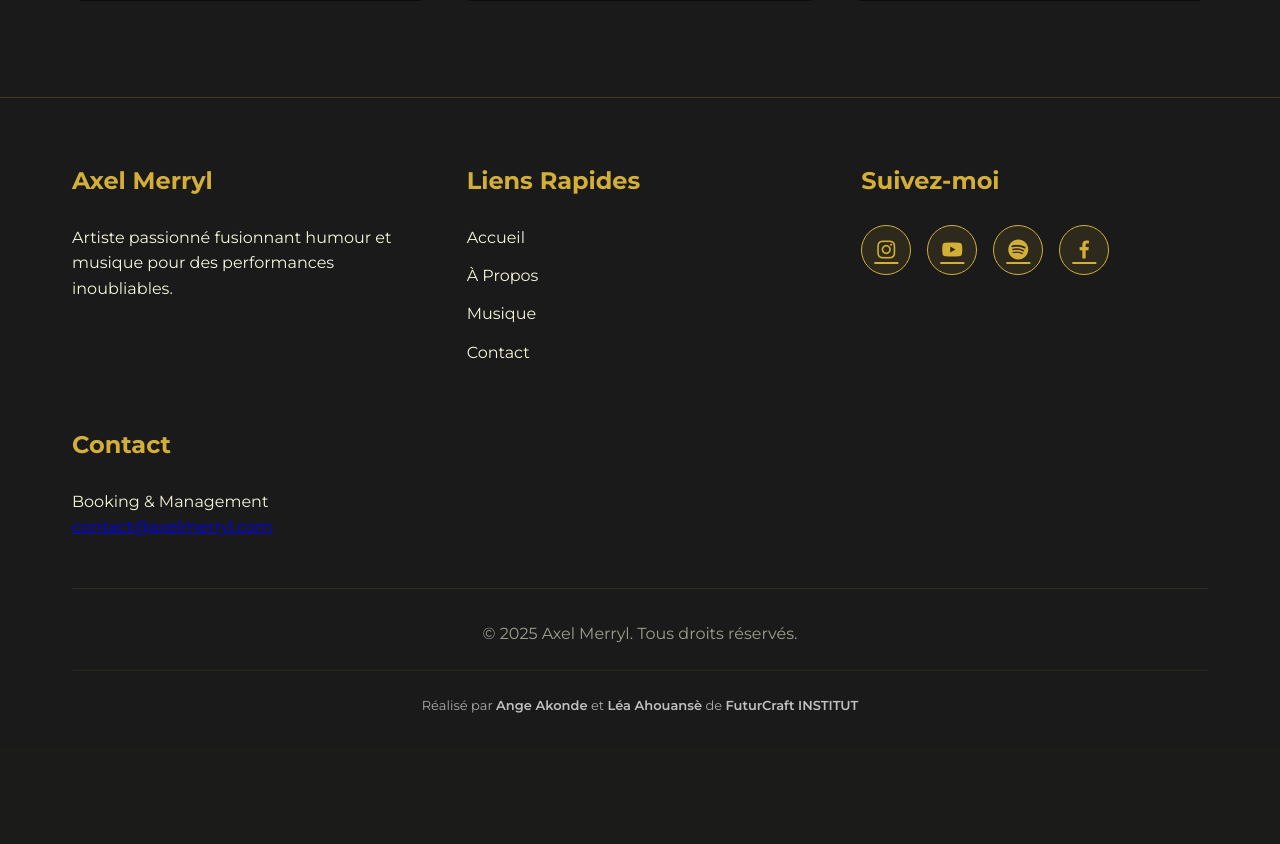
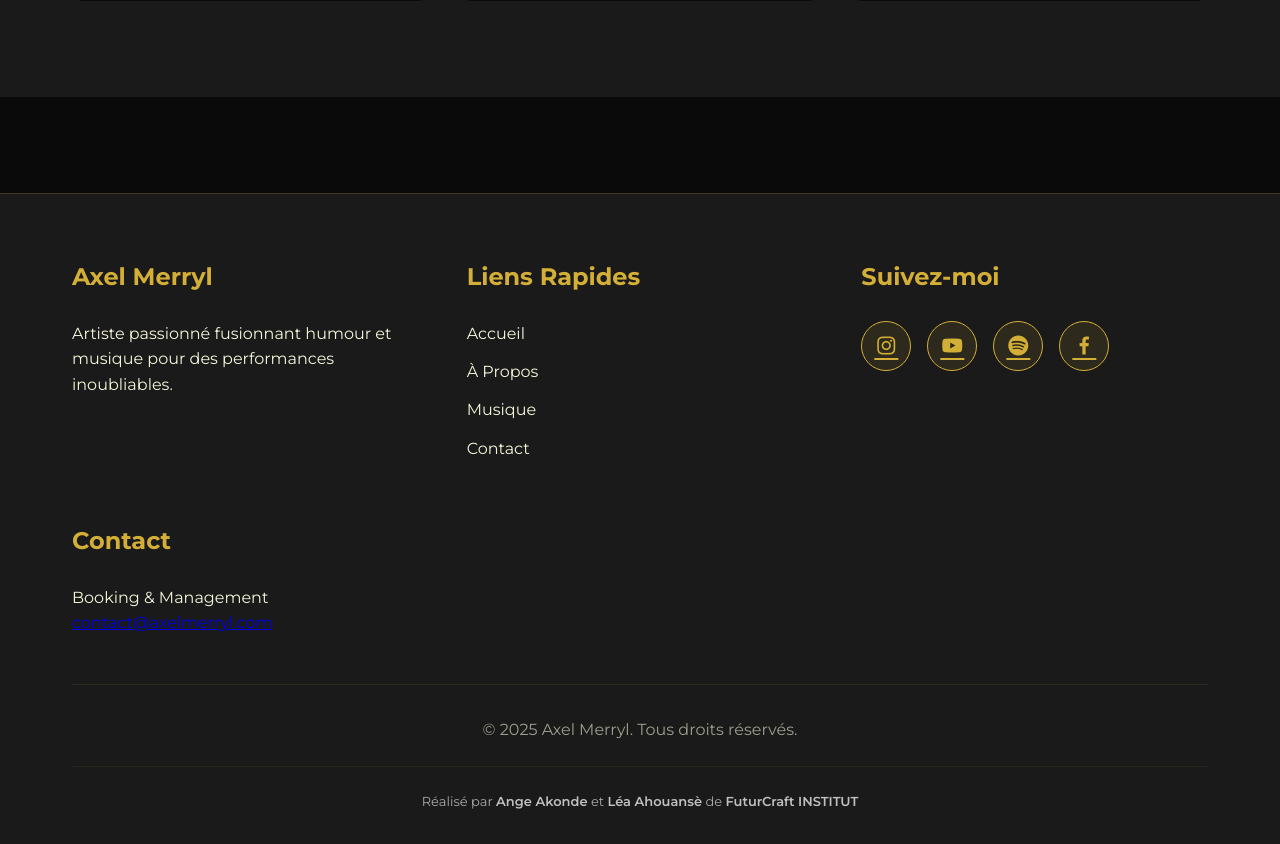
Before and after one commit to ange918/axelmerryl, a PHP site: page /about.html in a window 1280 px wide. Shown: the part 5100-5944 px from the top of the page. Before the commit the page ends 5813 px from the top, so only its background shows below. Run offline with PHP 8.4, Linux system fonts and the light colour scheme.

Commit message:
Adjust footer spacing to prevent it from sticking to the content above
Add margin-top: 6rem to the .footer class in css/style.css and site-web-statique/css/style.css.

Replit-Commit-Author: Agent
Replit-Commit-Session-Id: e5445ef4-431d-434e-b37c-a1ffbb71ff49
Replit-Commit-Checkpoint-Type: full_checkpoint
Replit-Commit-Event-Id: efb22b2f-1586-4504-ad00-eb0f20adb33c
Replit-Commit-Screenshot-Url: https://storage.googleapis.com/screenshot-production-us-central1/81f33afb-b080-4a12-82e7-3f547469812a/e5445ef4-431d-434e-b37c-a1ffbb71ff49/7L0I4tG

```diff
--- a/css/style.css
+++ b/css/style.css
@@ -773,6 +773,7 @@ body {
 }
 
 .footer {
+    margin-top: 6rem;
     background: var(--color-anthracite);
     padding: 4rem 0 2rem;
     border-top: 1px solid rgba(212, 175, 55, 0.2);
--- a/site-web-statique/css/style.css
+++ b/site-web-statique/css/style.css
@@ -773,6 +773,7 @@ body {
 }
 
 .footer {
+    margin-top: 6rem;
     background: var(--color-anthracite);
     padding: 4rem 0 2rem;
     border-top: 1px solid rgba(212, 175, 55, 0.2);
```
Also changed, not shown: attached_assets/image_1763201431742.png (added), 2 other files.
